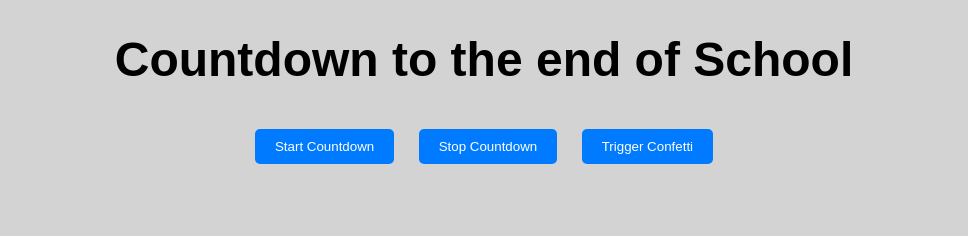
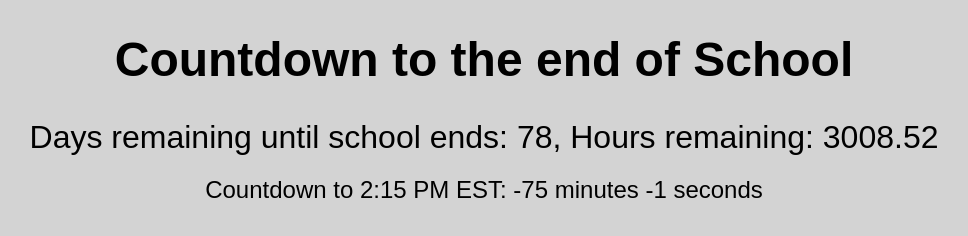
Before and after one commit to c0nstantly/countdown, a plain HTML site: page index.html in a window 1280 px wide. Shown: the whole page, without its empty margins (156-1124 px from the left). Drawn offline with Linux system fonts and the light colour scheme.

Commit message:
Update index.html

```diff
--- a/index.html
+++ b/index.html
@@ -3,7 +3,7 @@
 <head>
   <meta charset="UTF-8">
   <meta name="viewport" content="width=device-width, initial-scale=1.0">
-  <title>Countdown to June 12, 2024</title>
+  <title>Countdown to the end of School</title>
   <style>
     body {
       font-family: 'Arial', sans-serif;
@@ -41,9 +41,6 @@
   <h1>Countdown to the end of School</h1>
   <div id="countdown"></div>
   <div id="clock"></div>
-  <button class="button" id="startButton">Start Countdown</button>
-  <button class="button" id="stopButton">Stop Countdown</button>
-  <button class="button" id="demo">Trigger Confetti</button>
   <script src="confetti.min.js"></script>
   <script>
     let countdownInterval;
@@ -93,9 +90,12 @@
       // Calculate business days between current date and target date
       const businessDays = calculateBusinessDays(currentDate, targetDate, excludedDates);
 
+      // Calculate hours
+      const hours = (targetDate - currentDate) / 1000 / 3600;
+
       // Display the countdown
       const countdownElement = document.getElementById('countdown');
-      countdownElement.textContent = `Days remaining until school ends: ${businessDays}`;
+      countdownElement.textContent = `Days remaining until school ends: ${businessDays}, Hours remaining: ${hours.toFixed(2)}`;
     }
 
     function updateClock() {
@@ -142,23 +142,10 @@
       console.log("Confetti effect triggered!");
     }
 
-    // Event listener for start countdown button
-    document.getElementById('startButton').addEventListener('click', function() {
-      updateCountdown();
-      countdownInterval = setInterval(updateCountdown, 60000); // Update countdown every minute
-      setInterval(updateClock, 1000); // Update clock every second
-    });
-
-    // Event listener for stop countdown button
-    document.getElementById('stopButton').addEventListener('click', function() {
-      clearInterval(countdownInterval);
-      document.getElementById('clock').textContent = "";
-    });
-
-    // Event listener for trigger confetti button
-    document.getElementById('confettiButton').addEventListener('click', function() {
-      triggerConfetti();
-    });
+    // Start the countdown automatically
+    updateCountdown();
+    countdownInterval = setInterval(updateCountdown, 60000); // Update countdown every minute
+    setInterval(updateClock, 1000); // Update clock every second
   </script>
 </body>
 </html>
```
